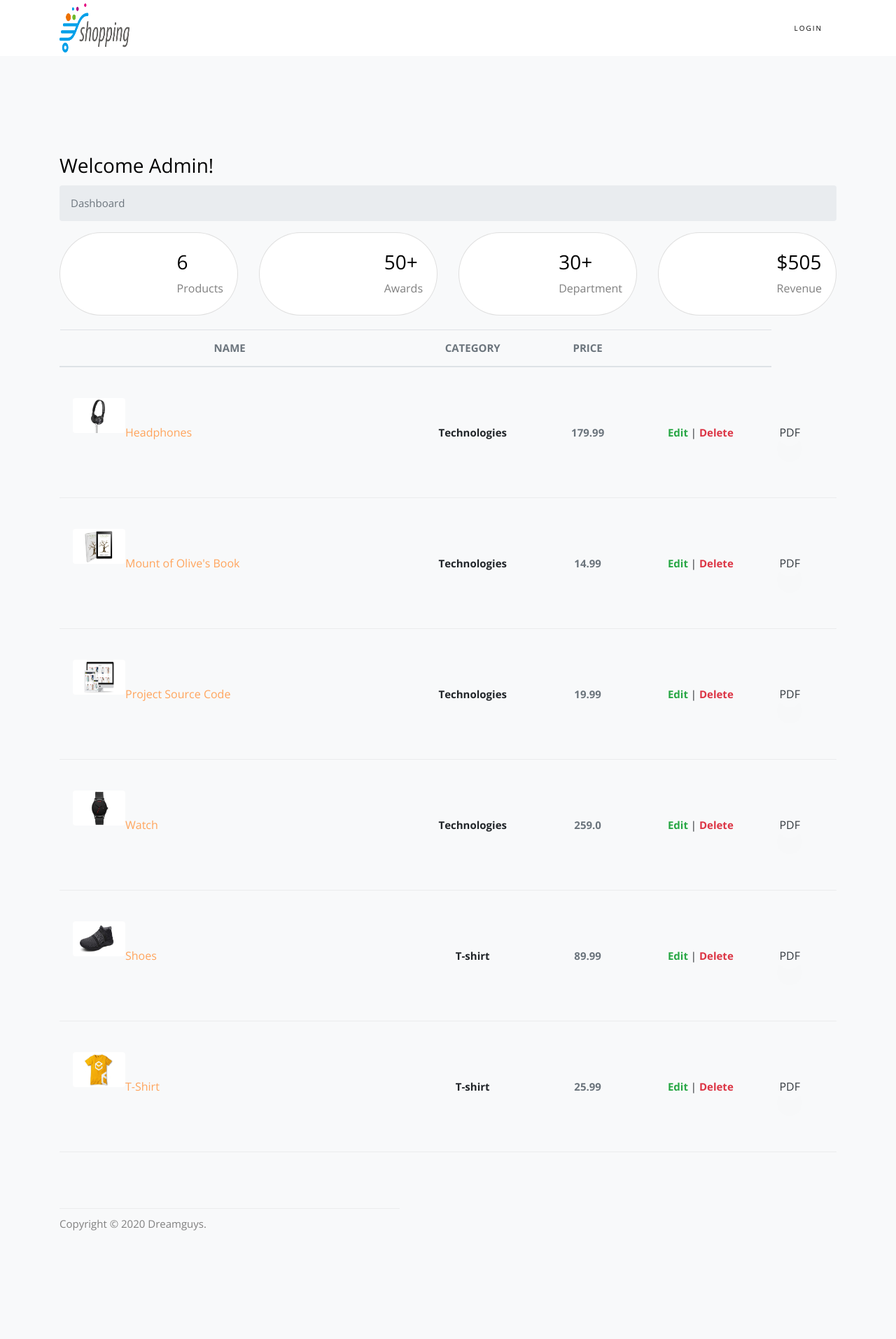
After one commit to AhmedDoudou/django_ecommerce, a Django app: page /dashboard/ in a window 1280 px wide. The commit adds this page. Shown: the whole page at 70% size. Run offline with Django 3.2, Linux system fonts and the light colour scheme; data comes from the database, SQL or seed files in the repository; both versions use the stored data as it was after the commit; some libraries are stand-ins or nearby versions.

```diff
--- /dev/null
+++ b/store/templates/dashboard.html
@@ -0,0 +1,159 @@
+{% extends 'store/main.html' %}
+{% load static %}
+{% block content %}
+
+
+       <div class="page-header">
+          <div class="row">
+             <div class="col-sm-12">
+                <h3 class="page-title">Welcome Admin!</h3>
+                <ul class="breadcrumb">
+                   <li class="breadcrumb-item active">Dashboard</li>
+                </ul>
+             </div>
+          </div>
+       </div>
+
+       <div class="row">
+          <div class="col-xl-3 col-sm-6 col-12 d-flex ">
+             <div class="card bg-one w-100 rounded-pill">
+                <div class="card-body">
+                   <div class="db-widgets d-flex justify-content-between align-items-center">
+                      <div class="db-icon">
+                         <i class="fas fa-user-graduate"></i>
+                      </div>
+                      <div class="db-info">
+                         <h3>{{total_products}}</h3>
+                         <h6>Products</h6>
+                      </div>
+                   </div>
+                </div>
+             </div>
+          </div>
+          <div class="col-xl-3 col-sm-6 col-12 d-flex">
+             <div class="card bg-two w-100 rounded-pill">
+                <div class="card-body ">
+                   <div class="db-widgets d-flex justify-content-between align-items-center">
+                      <div class="db-icon">
+                         <i class="fas fa-crown"></i>
+                      </div>
+                      <div class="db-info">
+                         <h3>50+</h3>
+                         <h6>Awards</h6>
+                      </div>
+                   </div>
+                </div>
+             </div>
+          </div>
+          <div class="col-xl-3 col-sm-6 col-12 d-flex">
+             <div class="card bg-three w-100  rounded-pill">
+                <div class="card-body">
+                   <div class="db-widgets d-flex justify-content-between align-items-center">
+                      <div class="db-icon">
+                         <i class="fas fa-building"></i>
+                      </div>
+                      <div class="db-info">
+                         <h3>30+</h3>
+                         <h6>Department</h6>
+                      </div>
+                   </div>
+                </div>
+             </div>
+          </div>
+          <div class="col-xl-3 col-sm-6 col-12 d-flex">
+             <div class="card bg-four w-100 rounded-pill">
+                <div class="card-body">
+                   <div class="db-widgets d-flex justify-content-between align-items-center">
+                      <div class="db-icon">
+                         <i class="fas fa-file-invoice-dollar"></i>
+                      </div>
+                      <div class="db-info">
+                         <h3>$505</h3>
+                         <h6>Revenue</h6>
+                      </div>
+                   </div>
+                </div>
+             </div>
+          </div>
+       </div>
+       <div class="row">
+            <div class="col-sm-12">
+                <div class="card-body px-0 pb-2">
+                    <div class="table-responsive p-0">
+                      <table class="table align-items-center mb-0">
+                        <thead>
+                          <tr>
+                            <th class="text-uppercase text-secondary text-xxs font-weight-bolder opacity-7">Name</th>
+                            <th class="text-uppercase text-secondary text-xxs font-weight-bolder opacity-7 ps-2">Category</th>
+                            <th class="text-center text-uppercase text-secondary text-xxs font-weight-bolder opacity-7">Price</th>
+                            <th class="text-secondary opacity-7"></th>
+                          </tr>
+                        </thead>
+                        <tbody>
+                            {% for product in products %}
+                            <tr>
+                              <td>
+                                <div class="d-flex px-2 py-1">
+                                  <div>
+                                    {% if product.image %}
+                                      <img src="{{product.image.url}}" width="75" height="50" class="user-img mb-5 rounded">
+
+                                      {% else %}
+                                      <img src="{% static 'images/logo.png' %}" class="avatar avatar-sm me-3" alt="xd">
+                                      {% endif %}
+                                  </div>
+                                  <div class="d-flex flex-column justify-content-center">
+                                    <h6 class="mb-0 text-sm"><a href="{% url 'detail' product.id  %}" >
+                                       {{product.name}}
+                                    </a></h6>
+                                    <p class="text-xs text-secondary mb-0"></p>
+                                  </div>
+                                </div>
+                              </td>
+                            <td class="align-middle text-center">
+                              <p class="text-xs font-weight-bold mb-0">{{product.category}}</p>
+                            </td>
+
+                            <td class="align-middle text-center">
+                              <span class="text-secondary text-xs font-weight-bold">{{product.price}}</span>
+                            </td>
+                            <td class="align-middle">
+                              <a href="" class="text-secondary font-weight-bold text-xs text-success" data-toggle="tooltip" data-original-title="Edit user">
+                                Edit
+                              </a> |
+                              <a href="" class="text-secondary font-weight-bold text-xs text-danger" data-toggle="tooltip" data-original-title="Edit user">
+                                Delete
+                              </a>
+                            </td>
+                            <td>
+                              <div class="d-flex align-items-center text-sm">
+                                <a href="" class="btn btn-link text-dark text-sm mb-0 px-0 ms-4"><i class="material-icons text-lg position-relative me-1"></i> PDF</a>
+                              </div>
+                            </td>
+                          </tr>
+                          {% endfor %}
+                          <tr>
+                            <td class="align-middle text-sm">
+                              <div class="d-flex flex-column justify-content-center">
+
+                                <p class="text-xs text-secondary mb-0"></p>
+                              </div>
+
+                            </td>
+                          </tr>
+                        </tbody>
+                      </table>
+                    </div>
+                  </div>
+            </div>
+
+        </div>
+       <div class="row">
+
+          </div>
+    <footer>
+       <p>Copyright © 2020 Dreamguys.</p>
+    </footer>
+
+
+{% endblock content %}
--- a/store/templates/store/store.html
+++ b/store/templates/store/store.html
@@ -19,7 +19,7 @@
 						{% for product in products %}
 		    			<div class="col-sm-6 col-md-6 col-lg-4 ftco-animate">
 		    				<div class="product">
-		    					<a href="{% url 'Detail' product.id %}" class="img-prod"><img class="img-fluid" src="{{product.imageURL}}" >
+		    					<a href="{% url 'detail' product.id %}" class="img-prod"><img class="img-fluid" src="{{product.imageURL}}" >
 		    						<span class="status">{{product.category}}</span>
 		    						<div class="overlay"></div>
 		    					</a>
--- a/store/urls.py
+++ b/store/urls.py
@@ -6,7 +6,10 @@ urlpatterns = [
 	path('', views.store, name="store"),
 	path('cart/', views.cart, name="cart"),
 	path('checkout/', views.checkout, name="checkout"),
-	path('detail/<int:id>', views.Detail, name="Detail"),
+	path('detail/<int:id>', views.Detail, name="detail"),
+	path('dashboard/', views.Dashboard, name="dashboard"),
+
+
 
 
 	path('update_item/', views.updateItem, name="update_item"),
--- a/store/views.py
+++ b/store/views.py
@@ -3,8 +3,18 @@ from django.http import JsonResponse
 import json
 import datetime
 from django.views.generic.detail import DetailView
+from matplotlib.style import context
 from .models import *
 from .utils import cookieCart, cartData, guestOrder
+
+def Dashboard(request):
+	total_products = Product.objects.all().count()
+	products = Product.objects.all()
+	context={
+		'total_products':total_products,
+		'products':products,
+	}
+	return render(request, "dashboard.html", context)
 
 def store(request):
 	data = cartData(request)
```
Also changed, not shown: store/templates/store/detail.html (+66 -2 lines), db.sqlite3, 1 other file.
